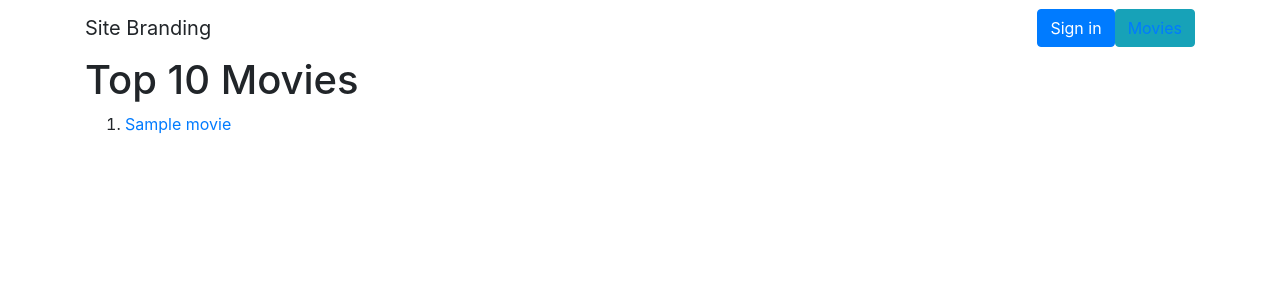
After one commit to MattA9K/Minerva, a Django app: template templates/fixtures/top_movies_list.html in a window 1280 px wide. The commit adds this page. Shown: the top 300 px of the page. Run offline with Django 3.2, Linux system fonts and the light colour scheme; the template is opened without the code that fills it: most values are stand-ins (such as "Sample title", 1, 10 or a date in 2020); some libraries are stand-ins or nearby versions.

Commit message:
feats & fixes.

```diff
--- a/conf/settings.py
+++ b/conf/settings.py
@@ -116,3 +116,6 @@ USE_TZ = True
 
 STATIC_URL = '/static/'
 STATIC_ROOT = os.path.join(BASE_DIR, 'styl')
+
+MEDIA_URL = '/uploads/'
+MEDIA_ROOT = os.path.join(BASE_DIR, 'uploads')
--- a/conf/urls.py
+++ b/conf/urls.py
@@ -13,11 +13,20 @@ Including another URLconf
     1. Import the include() function: from django.urls import include, path
     2. Add a URL to urlpatterns:  path('blog/', include('blog.urls'))
 """
+
+from django.conf import settings
+from django.conf.urls.static import static
+
 from django.contrib import admin
 from django.urls import path, include
 
+MEDIA_FILE_PATHS = static(
+    settings.MEDIA_URL,
+    document_root=settings.MEDIA_ROOT
+)
+
 urlpatterns = [
     path('admin/', admin.site.urls),
-    path('movies/', include('fixtures.urls', namespace='fixtures')),
+                  path('', include('fixtures.urls', namespace='fixtures')),
     path('security/', include('security.urls', namespace='security')),
-]
+              ] + MEDIA_FILE_PATHS
--- a/fixtures/models/__init__.py
+++ b/fixtures/models/__init__.py
@@ -1,4 +1,4 @@
-from .movie import Movie, Role
+from .movie import Movie, Role, MovieManager
 from .movie_image_upload import MovieImage
-from .person import Person
-from .vote import Vote
+from .person import Person, PersonManager
+from .vote import Vote, VoteManager
--- a/fixtures/urls.py
+++ b/fixtures/urls.py
@@ -1,24 +1,31 @@
 from django.urls import path
 
 from fixtures.views import (
-    MovieList, MovieDetail, UpdateVote, CreateVote,
+    MovieList, MovieDetail, UpdateVote, CreateVote, MovieImageUpload,
 )
 
 app_name = 'fixtures'
 urlpatterns = [
     # Movie Views:
-    path('',
+    path('movie',
          MovieList.as_view(),
          name='MovieList'),
     path('<int:pk>',
          MovieDetail.as_view(),
          name='MovieDetail'),
 
+
     # Vote Views
-    path('movie/<int:movie_id>/vote',
+    path('<int:movie_id>/vote',
+         CreateVote.as_view(),
+         name='CreateVote'),
+    path('movie/<int:movie_id>/vote/<int:pk>',
          UpdateVote.as_view(),
          name='UpdateVote'),
-    path('movie/<int:movie_id>/vote/<int:pk>',
-         CreateVote.as_view(),
-         name='UpdateVote'),
+
+    # Upload Views
+    path('movie/<int:movie_id>/image/upload',
+         MovieImageUpload.as_view(),
+         name='MovieImageUpload'),
+
 ]
--- a/fixtures/views/__init__.py
+++ b/fixtures/views/__init__.py
@@ -1,3 +1,4 @@
 # Author - Matt Andrzejczuk
-from .movie_views import MovieDetail, MovieList
+from .movie_upload_views import MovieImageUpload
+from .movie_views import MovieDetail, MovieList, TopMovies
 from .vote_views import CreateVote, UpdateVote
--- a/fixtures/views/movie_views.py
+++ b/fixtures/views/movie_views.py
@@ -9,6 +9,10 @@ from fixtures.models import (Movie, Vote, )
 class MovieList(ListView):
     model = Movie
 
+
+class TopMovies(ListView):
+    template_name = 'fixtures/top_movies_list.html'
+    queryset = Movie.objects.top_movies(limit=10)
 
 class MovieDetail(DetailView):
     queryset = (
--- a/templates/base.html
+++ b/templates/base.html
@@ -11,13 +11,28 @@
 </head>
 <body>
 
+<nav class="navbar navbar-default navbar-static-top">
+    <div class="container">
+        <div class="navbar-header">
 
-<div class="container">
-    <nav class="nav">
-        <div class="navbar-brand">Site Branding</div>
-        <a href="{% url 'fixtures:MovieList' %}">Movies</a>
-    </nav>
-</div>
+            <div class="navbar-brand">Site Branding</div>
+
+        </div>
+        <ul class="nav nav-pills">
+            <li role="presentation">
+                <button class="btn btn-primary navbar-btn">
+                    Sign in
+                </button>
+            </li>
+            <li role="presentation">
+                <button type="submit" class="btn btn-info navbar-btn">
+                    <a href="{% url 'fixtures:MovieList' %}">Movies</a>
+
+                </button>
+            </li>
+        </ul>
+    </div>
+</nav>
 
 <div class="container">
     <div>
--- a/templates/fixtures/movie_detail.html
+++ b/templates/fixtures/movie_detail.html
@@ -53,12 +53,14 @@
             </form>
         </div>
     {% endif %}
+
     {#    movie score   #}
     <div>
         <h2>
             Score: {{ object.score|default_if_none:"TBD" }}
         </h2>
     </div>
+
     {#    voting form   #}
     <div>
         {% if vote_form %}
--- /dev/null
+++ b/templates/fixtures/top_movies_list.html
@@ -0,0 +1,18 @@
+{% extends "base.html" %}
+
+{% block title %}
+    Top 10 Movies
+{% endblock %}
+
+{% block main %}
+    <h1>Top 10 Movies</h1>
+    <ol>
+        {% for movie in object_list %}
+            <li>
+                <a href="{% url 'fixtures:MovieDetail' pk=movie.id %}">
+                    {{ movie }}
+                </a>
+            </li>
+        {% endfor %}
+    </ol>
+{% endblock %}
--- a/templates/security/login.html
+++ b/templates/registration/login.html
@@ -1,4 +1,4 @@
-{% extends base.html %}
+{% extends 'base.html' %}
 
 {% block title %}
     Login - {{ block.super }}
```
Also changed, not shown: fixtures/models/movie.py (+8 -0 lines), fixtures/views/movie_upload_views.py (added, +32 -0 lines), db.sqlite3, templates/registration/register.html (renamed from templates/security/register.html).
